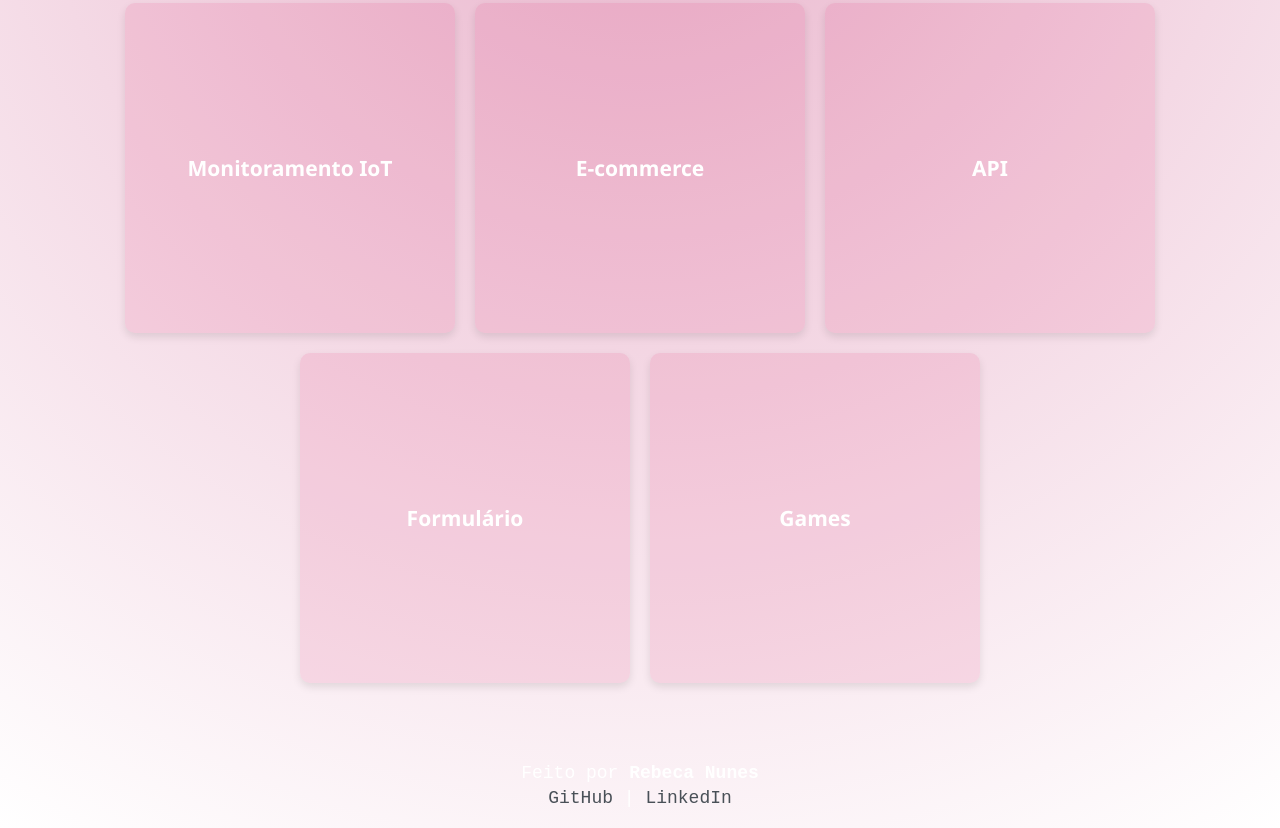
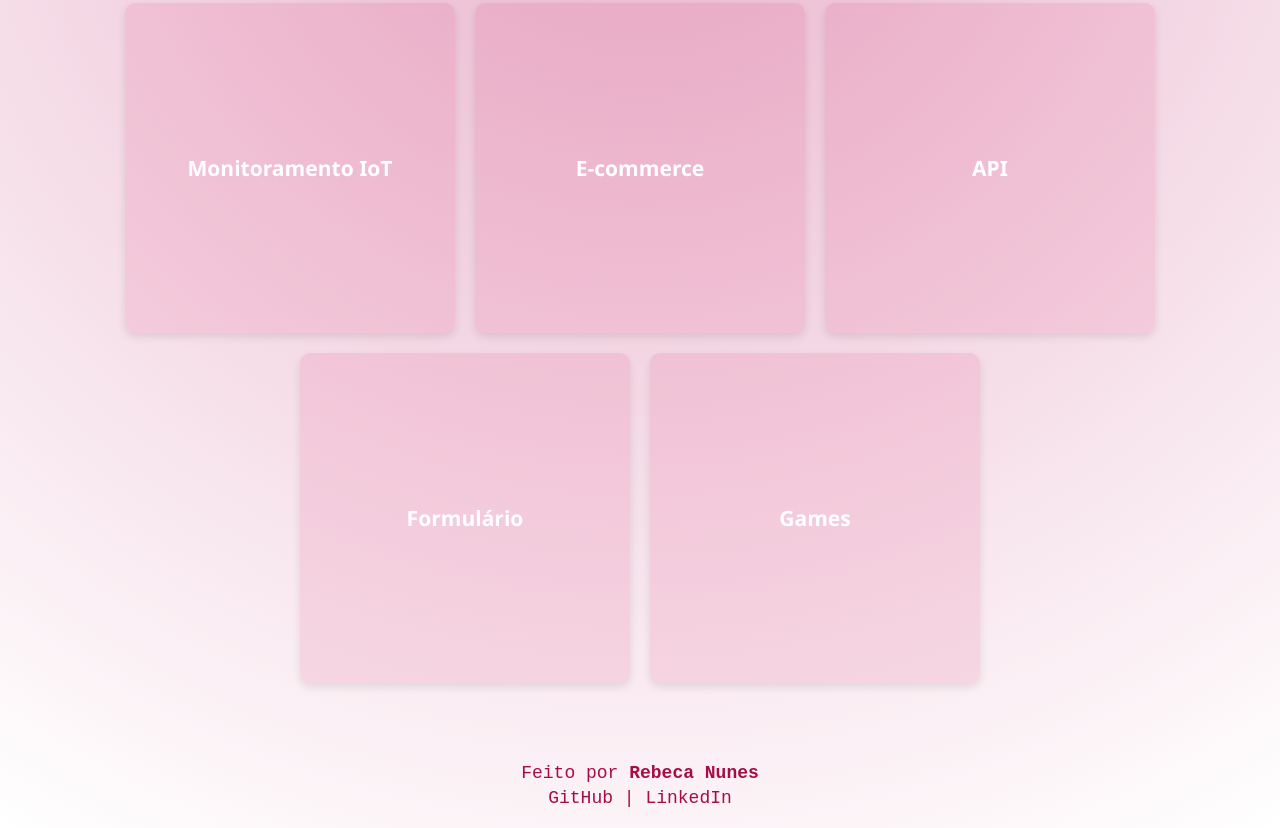
Before and after one commit to RebecaVN/Rebeca, a plain HTML site: page index.html in a window 1280 px wide. Shown: the part 1250-2078 px from the top of the page. Drawn offline with Linux system fonts and the light colour scheme.

Commit message:
Update index.html

```diff
--- a/index.html
+++ b/index.html
@@ -208,10 +208,11 @@ footer {
 
 footer p {
     margin: 5px 0;
+    color: #a60d46;
 }
 
 footer a {
-    color: #495057;
+    color: #a60d46;
     text-decoration: none;
 }
 
```
